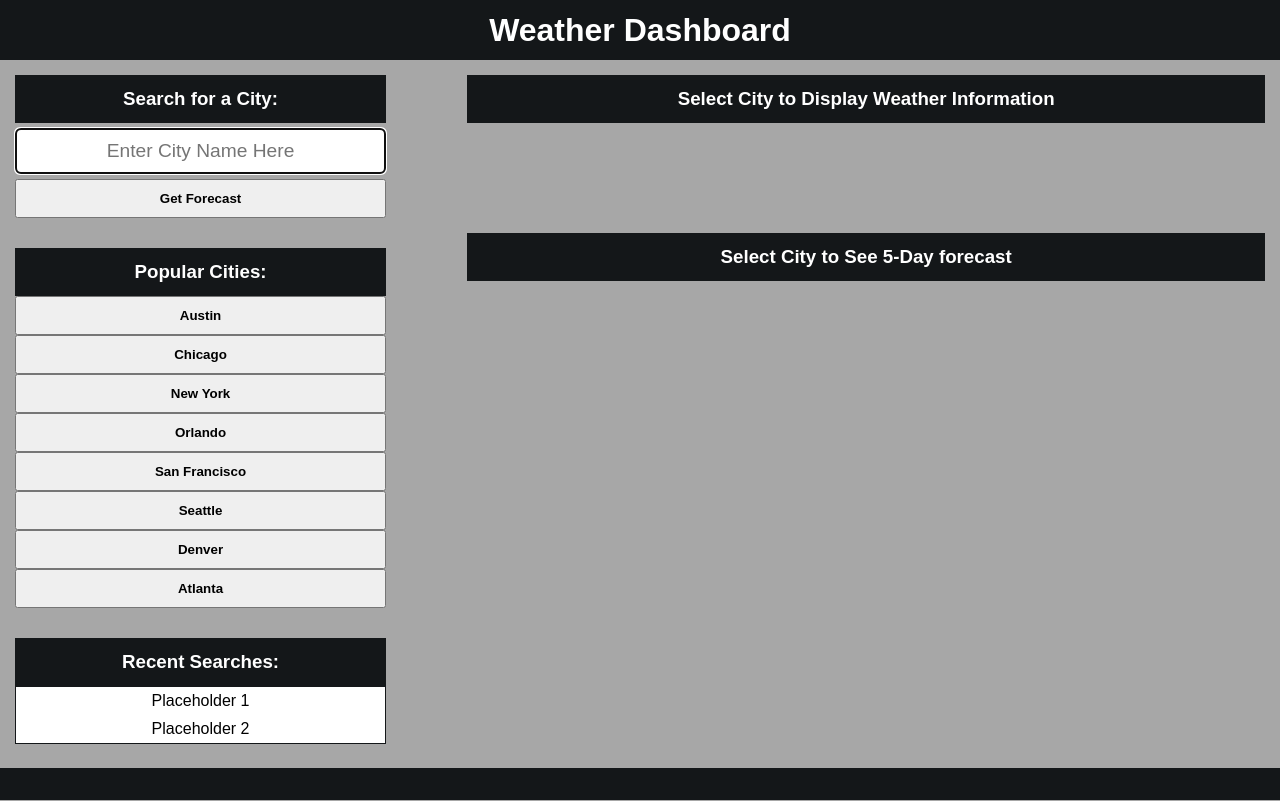
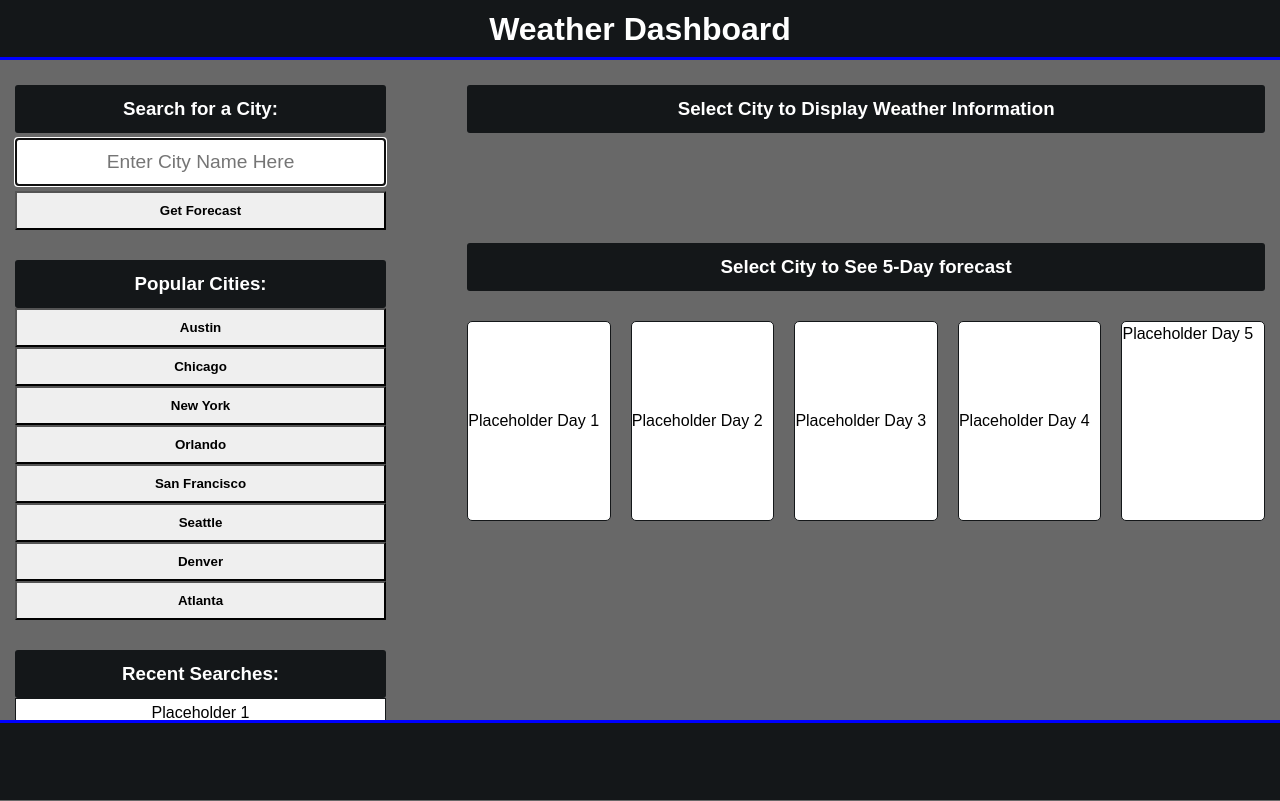
Before and after one commit to ATXiceman512/Weather_Dashboard, a plain HTML site: page index.html in a window 1280 px wide. Drawn offline with Linux system fonts and the light colour scheme.

Commit message:
start designing 5 day forecast portion

```diff
--- a/assets/css/style.css
+++ b/assets/css/style.css
@@ -9,7 +9,55 @@ ul {
 }
 
 .card-weather ul {
-    padding: 5px 5px;
+  color: white;
+  padding: 5px 5px;
+}
+
+.flex-container {
+  display: flex;
+  padding: 15px 15px;
+  margin-bottom: 100px;
+}
+
+.flex-child {
+  flex: 1;
+  height: 200px;
+  align-items: center;
+  align-content: center;
+  justify-items: center;
+  justify-content: center;
+  margin-right: 20px;
+  border: 1px solid  rgb(20.4, 22.7, 25.1);
+  background-color: white;
+  border-radius: 5px;
+}
+
+.flex-child:first-child {
+  margin-right: 20px;
+}
+
+.flex-child-last {
+  flex: 1;
+  border: 1px solid  rgb(20.4, 22.7, 25.1);
+  background-color: white;
+  border-radius: 5px;
+}
+
+.red {
+  color: white;
+  background-color: red;
+  padding: 5px 5px;
+}
+
+.green {
+  background-color: green;
+  padding: 5px 5px;
+}
+
+.yellow {
+  color: black;
+  background-color: yellow;
+  padding: 5px 5px;
 }
 
 li {
@@ -18,7 +66,7 @@ li {
 }
 
 body {
-  background-color: rgb(167, 167, 167);
+  background-color: rgb(104, 104, 104);
   margin: 0;
   padding: 0;
   font-family: "IBM Plex Sans", sans-serif;
@@ -33,6 +81,8 @@ body {
   justify-content: center;
   height: 60px;
   background-color: rgb(20.4, 22.7, 25.1);
+  margin-bottom: 10px;
+  border-bottom: 3px solid blue;
 }
 
 .header h1 {
@@ -45,6 +95,7 @@ body {
   width: 100%;
   padding: 10px 20px;
   font-weight: bold;
+  border-radius: 1px;
 }
 
 input {
@@ -56,8 +107,8 @@ input {
 }
 
 .card-weather {
-    padding: 15px 15px;
-  }
+  padding: 15px 15px;
+}
 
 .card-header {
   display: flex;
@@ -65,6 +116,7 @@ input {
   justify-content: center;
   background-color: rgb(20.4, 22.7, 25.1);
   color: white;
+  border-radius: 3px;
 }
 
 .card h3 {
@@ -76,8 +128,7 @@ input {
   padding: 3%;
   margin: 5px 0;
   font-size: 1.2rem;
-  border: 1px solid rgb(20.4, 22.7, 25.1);
-  border-radius: 5px;
+  border-radius: 3px;
 }
 
 #recent-search {
@@ -88,11 +139,12 @@ input {
 }
 
 #footer {
-  height: 2rem;
+  height: 5rem;
   background-color: rgb(20.4, 22.7, 25.1);
   position: fixed;
   bottom: 0;
   width: 100%;
+  border-top: 3px solid blue;
 }
 
 .flex-row {
--- a/assets/js/script.js
+++ b/assets/js/script.js
@@ -40,21 +40,33 @@ var getCurrentWeatherInformation = function (city) {
             response.json().then(function (data) {
                 console.log(data);
                 weatherHeader.textContent = "Current Weather Information For: " + data.name + ", " + data.sys.country;
-                weatherForcast.textContent =  data.name + ", " + data.sys.country + " - (5) Day Forecast";
+                weatherForcast.textContent = data.name + ", " + data.sys.country + " - (5) Day Forecast";
                 displayCurrentWeatherInformation(data);
             })
         }
     })
 }
 
-// ex.            http://api.openweathermap.org/data/2.5/uvi?lat=41.85&lon=-87.65&appid=405923b58d900672fd4f4879eac1f822
+// ex. http://api.openweathermap.org/data/2.5/uvi?lat=41.85&lon=-87.65&appid=405923b58d900672fd4f4879eac1f822
 var getUvIndex = function (lat, lon) {
     var apiUrl = "http://api.openweathermap.org/data/2.5/uvi?lat=" + lat + "&lon=" + lon + "&" + appId;
+    var spanIndex = "<b>UV Index: </>"
+    var spanClassB = "";
+    var spanClassE = "</span>";
 
     fetch(apiUrl).then(function (response) {
         if (response.ok) {
             response.json().then(function (data) {
-                document.getElementById("weather-field-uv-index").innerHTML = "<b>UV Index: </b>" + data.value;
+                var uv = data.value;
+
+                if (uv > 4) {
+                    spanClassB = "<span class='red'>";
+                } else if (uv < 1) {
+                    spanClassB = "<span class='green'>";
+                } else {
+                    spanClassB = "<span class='yellow'>";
+                }
+                document.getElementById("weather-field-uv-index").innerHTML = spanIndex + spanClassB + data.value + spanClassE;
             })
         }
     })
@@ -62,9 +74,7 @@ var getUvIndex = function (lat, lon) {
 
 
 var displayCurrentWeatherInformation = function (data) {
-
     var today = getTodaysDate(data.dt);
-
     document.getElementById("weather-field-city-time").innerHTML = "<b>" + data.name + ", " + data.sys.country + "</b> (" + today + ")";
     var temp = convertTemp(data.main.temp);
     document.getElementById("weather-field-temperature").innerHTML = "<b>Temperature: </b>" + temp + " &#x2109";
--- a/index.html
+++ b/index.html
@@ -66,6 +66,13 @@
         <div class="card">
           <h3 class="card-header" id="weather-header-forcast">Select City to See 5-Day forecast</h3>
         </div>
+          <div class="flex-container">
+            <div class="flex-child">Placeholder Day 1</div>
+            <div class="flex-child">Placeholder Day 2</div>
+            <div class="flex-child">Placeholder Day 3</div>
+            <div class="flex-child">Placeholder Day 4</div>
+            <div class="flex-child-last">Placeholder Day 5</div>
+          </div>
         </div>
       </div>
     </main>
```
